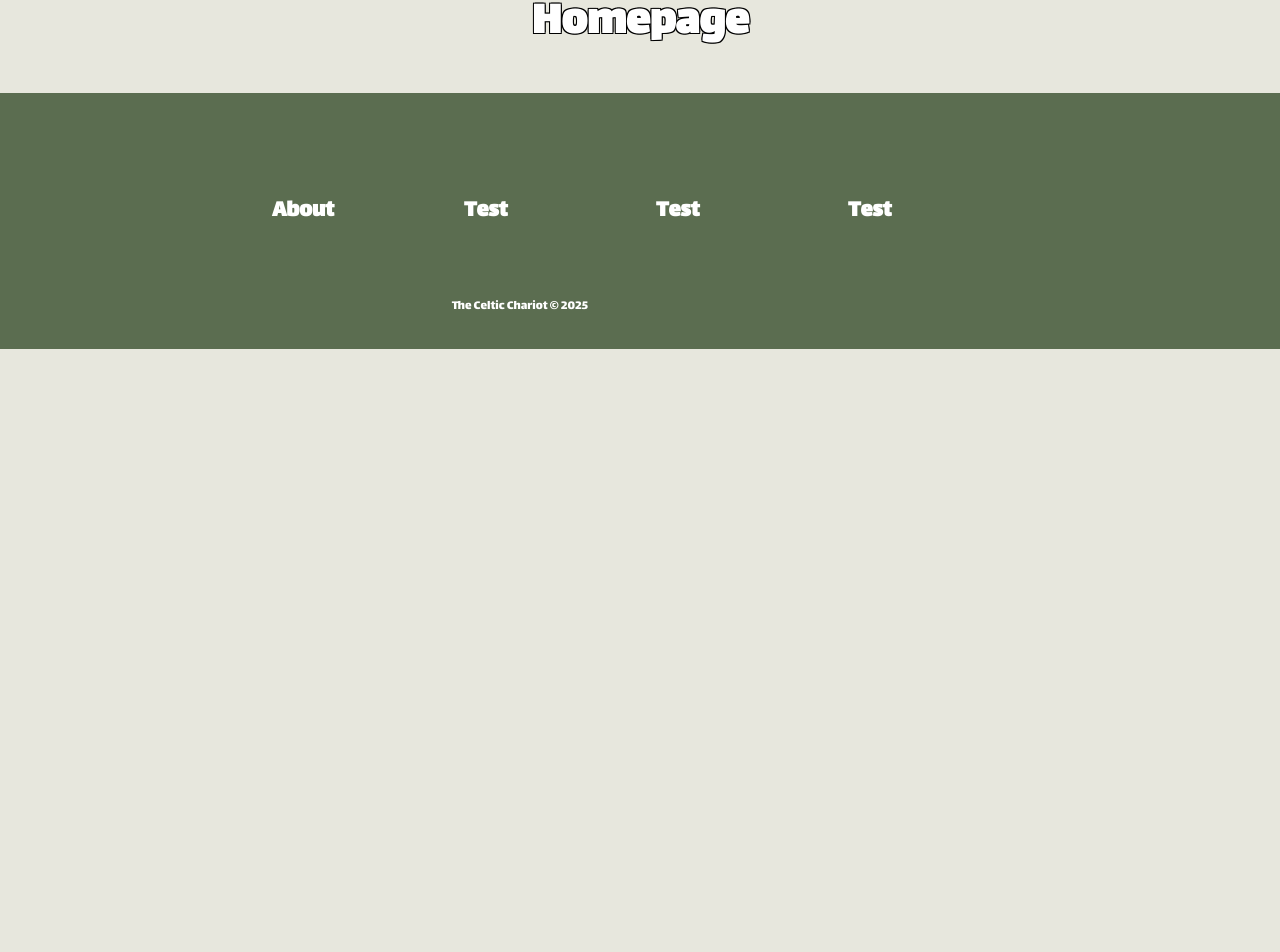
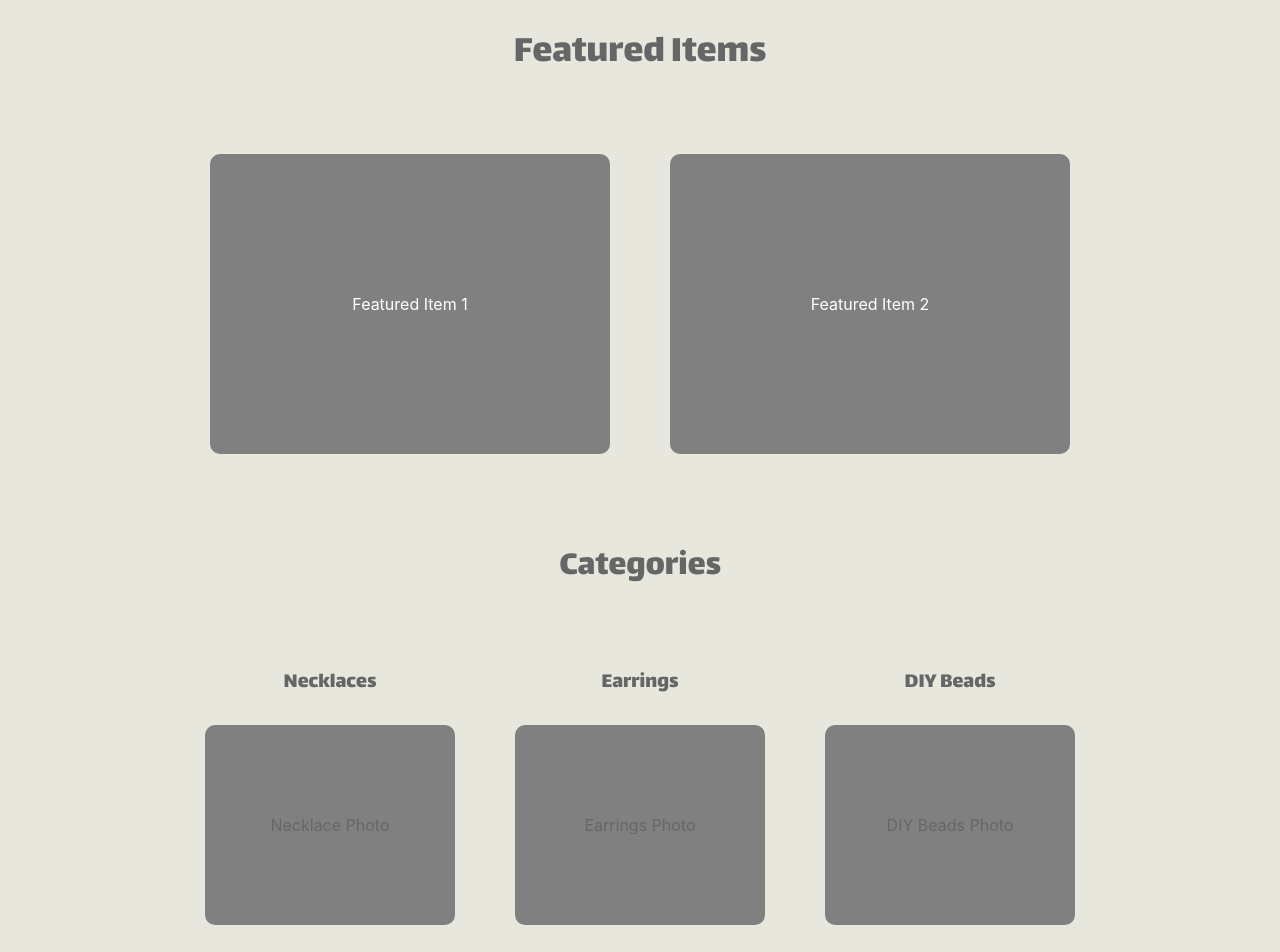
Before and after one commit to Hail808/TheCelticChariot, a Next.js app: page / in a window 1280 px wide. Shown: the part 196-1148 px from the top of the page. Before the commit the page ends 800 px from the top, so only its background shows below. Built offline with nearby package versions, Linux system fonts and the light colour scheme; a web font is replaced by a local one.

Commit message:
updated homepage

```diff
--- a/package.json
+++ b/package.json
@@ -8,8 +8,6 @@
     "@testing-library/react": "^16.2.0",
     "@testing-library/user-event": "^13.5.0",
     "next": "^15.2.3",
-    "react": "^19.0.0",
-    "react-dom": "^19.0.0",
     "react-icons": "^5.5.0",
     "react-router-dom": "^7.3.0",
     "web-vitals": "^2.1.4"
--- a/src/components/pages/home.tsx
+++ b/src/components/pages/home.tsx
@@ -1,7 +1,59 @@
 const Home = () => {
   return (
     <div className="home-container">
-      <h1>Homepage</h1>
+      {/*<h1>Homepage</h1>*/}
+
+      {/*Featured Items Text*/}
+      <div className="label-featured-items">
+        <p>Featured Items</p>
+      </div>
+
+      <div className="featured-cards">
+        <div className="featured-item-box">
+          Featured Item 1
+        </div>
+
+        <div className="featured-item-box">
+          Featured Item 2
+        </div>
+      </div>
+
+      {/*Categories Text Itself*/}
+      <div className="label-categories">
+        <p>Categories</p>
+      </div>
+
+      <div className="categories-card">
+
+        <div className="categories-grouping">
+          <div className="categories-group-label">
+            <p>Necklaces</p>
+          </div>
+          <div className="category-photo">
+            <p>Necklace Photo</p>
+          </div>
+        </div>
+
+        <div className="categories-grouping">
+          <div className="categories-group-label">
+            <p>Earrings</p>
+          </div>
+          <div className="category-photo">
+            <p>Earrings Photo</p>
+          </div>
+        </div>
+
+        <div className="categories-grouping">
+        <div className="categories-group-label">
+            <p>DIY Beads</p>
+          </div>
+          <div className="category-photo">
+            <p>DIY Beads Photo</p>
+          </div>
+        </div>
+
+      </div>
+
     </div>
   );
 };
--- a/src/styles/home.css
+++ b/src/styles/home.css
@@ -26,6 +26,9 @@ html, body {
   justify-content: center;  /* Center horizontally */
   align-items: center;  /* Center vertically */
   text-align: center;  /* Center text */
+
+  flex-direction: column;
+  padding: 40px;
 }
 
 .home-container h1 {
@@ -43,3 +46,90 @@ html, body {
 .footer-container {
   width: 100%;
 }
+
+/* Featured Item Label*/
+.label-featured-items {
+  font-family: 'Lalezar', sans-serif;
+  font-size: 40px;
+  max-width: 800px;
+  text-align: center;
+  margin: 10px auto;
+  line-height: 0.5;
+}
+
+/*Featured Card Formatting*/
+.featured-cards {
+  display: flex;
+  justify-content: center;
+  gap: 60px;
+  margin: 30px 0;
+}
+
+/* Featured Item Boxes*/
+.featured-item-box {
+  width: 400px;
+  height: 300px;
+  background-color: gray;
+  color: white;
+  display: flex;
+  justify-content: center;
+  align-items: center;
+  text-align: center;
+  border-radius: 10px;
+
+  gap: 60px;
+  margin: 10px 0;
+}
+
+/*Categories Label Itself*/
+.label-categories {
+  font-family: 'Lalezar', sans-serif;
+  font-size: 36px;
+  max-width: 800px;
+  text-align: center;
+  margin: 10px auto;
+  line-height: 1.5;
+}
+
+/*Category Group Structure*/
+.categories-grouping {
+  text-align: center;
+  display: flex;
+  flex-direction: column;
+  justify-content: center;
+  height: 100%;
+}
+
+/*Category Group Labels*/
+.categories-group-label {
+  font-family: 'Lalezar', sans-serif;
+  font-size: 22px;
+  max-width: 800px;
+  text-align: center;
+  margin: 5px auto;
+  line-height: 0.5;
+}
+
+/*Category Photos Formatting */
+.categories-card {
+  display: flex;
+  justify-content: center;
+  gap: 60px;
+  margin: 10px 0;
+}
+
+/*Category Photos*/
+.category-photo {
+  width: 250px;
+  height: 200px;
+  background-color: gray;
+  color: white;
+  display: flex;
+  justify-content: center;
+  align-items: center;
+  text-align: center;
+  border-radius: 10px;
+
+  gap: 30px;
+  margin: 10px 0;
+}
```
Also changed, not shown: 1 other file (tests, documents, lock files or other folders).
